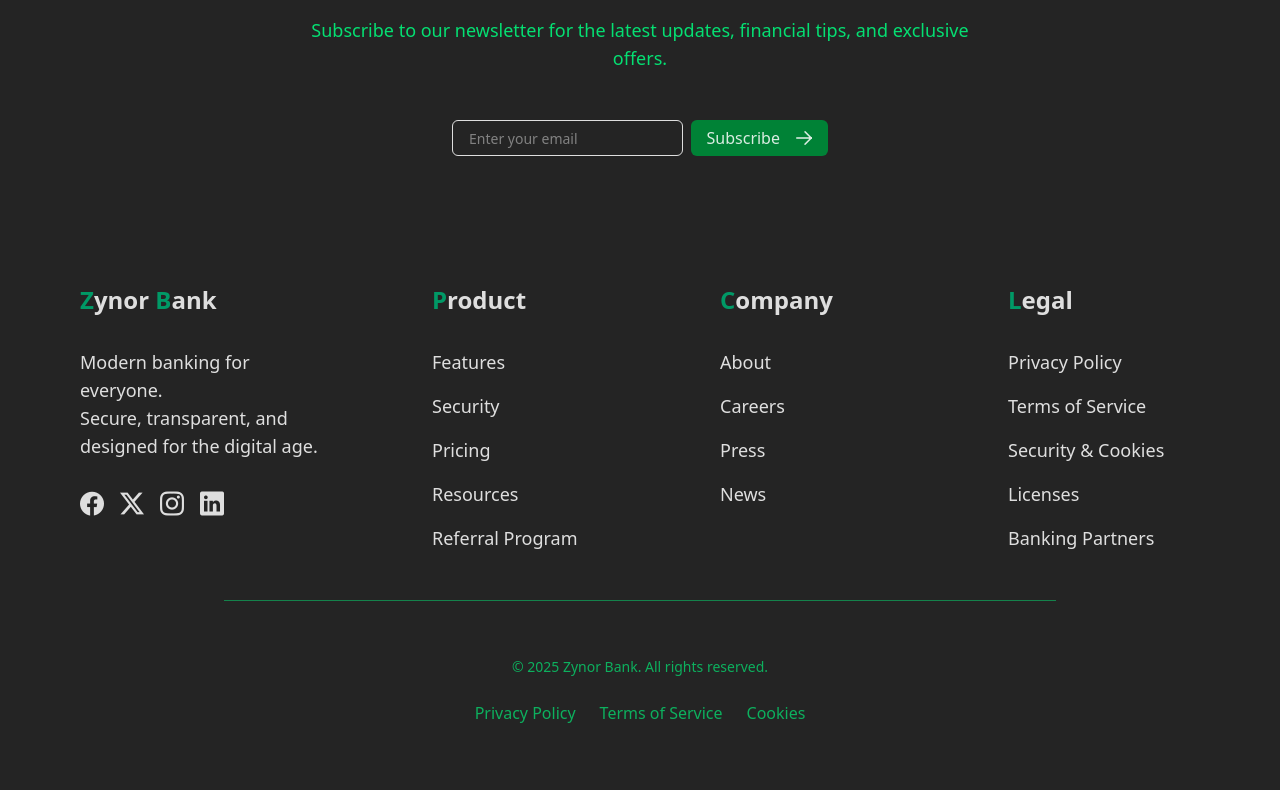
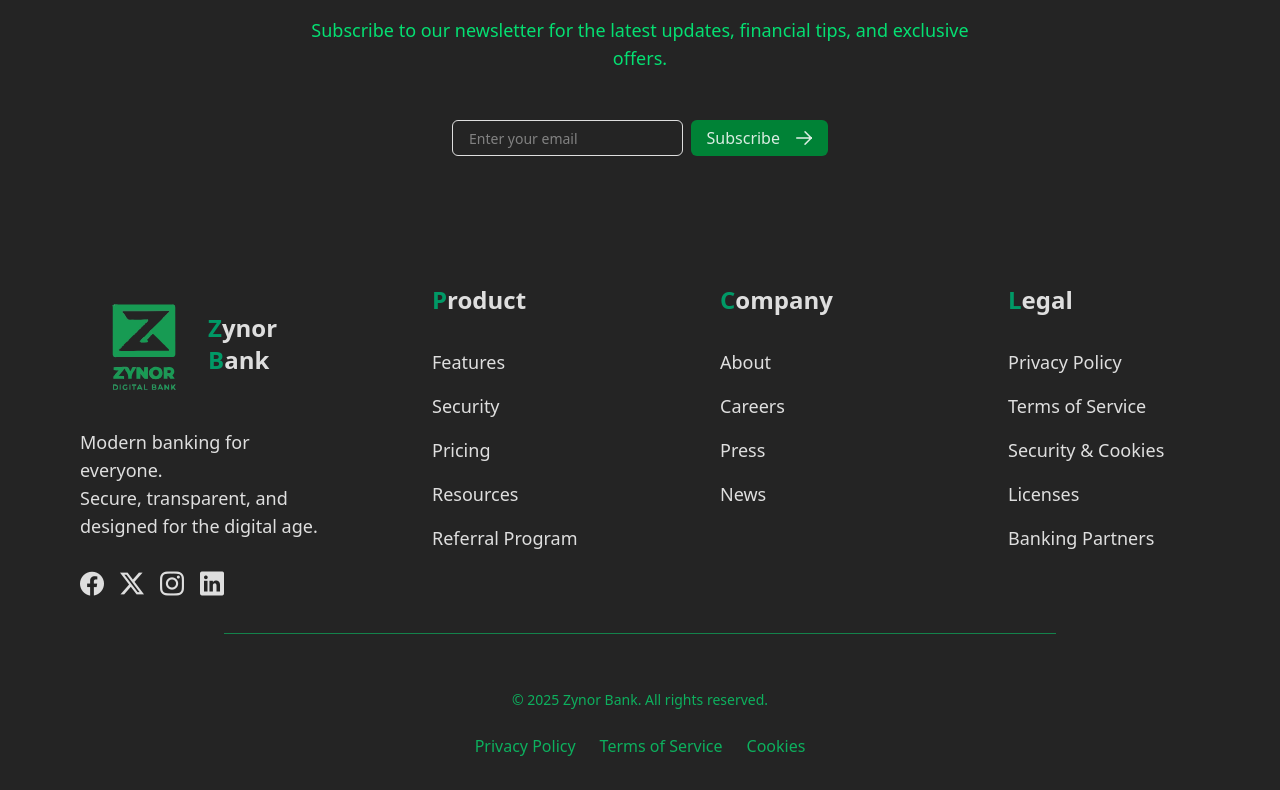
Before and after one commit to MaiZenna404/bank_landing_page, a React (Vite) app in the folder zynor-bank/: page / in a window 1280 px wide. Shown: the part 4870-5660 px from the top of the page. Before the commit the page ends 5627 px from the top, so only its background shows below. Built offline with nearby package versions, Linux system fonts and the light colour scheme.

Commit message:
add: added Logo

```diff
--- a/zynor-bank/src/components/Footer.tsx
+++ b/zynor-bank/src/components/Footer.tsx
@@ -2,6 +2,7 @@ import React from "react";
 
 import { Button } from "@/components/ui/button";
 import { Input } from "@/components/ui/input";
+import Logo from "@/assets/svg/Zynor-removebg-preview.svg";
 
 import type { ReactElement } from "react";
 
@@ -87,10 +88,17 @@ export default function Footer() {
         {/* Footer Links Section */}
         <section className="flex flex-row flex-wrap justify-center mb-8 mt-15 max-w-6xl mx-auto gap-24 text-lg">
           <div className="w-64">
-            <h3 className="text-2xl font-semibold mb-8">
-              <span className="text-emerald-600">Z</span>ynor{" "}
-              <span className="text-emerald-600">B</span>ank
-            </h3>
+            <div className="flex flex-row items-center mb-4">
+              <img
+                src={Logo}
+                alt="Zynor Bank Logo"
+                className="w-32 h-32"
+              />
+              <h3 className="text-2xl font-semibold mb-2">
+                <span className="text-emerald-600">Z</span>ynor{" "}
+                <span className="text-emerald-600">B</span>ank
+              </h3>
+            </div>
             <p>Modern banking for everyone.</p>
             <p>Secure, transparent, and designed for the digital age.</p>
             <ul className="flex flex-row mt-8">
--- a/zynor-bank/src/index.css
+++ b/zynor-bank/src/index.css
@@ -17,3 +17,8 @@
   -webkit-font-smoothing: antialiased;
   -moz-osx-font-smoothing: grayscale;
 }
+
+/* html {
+  scroll-behavior: smooth;
+}
+*/
```
